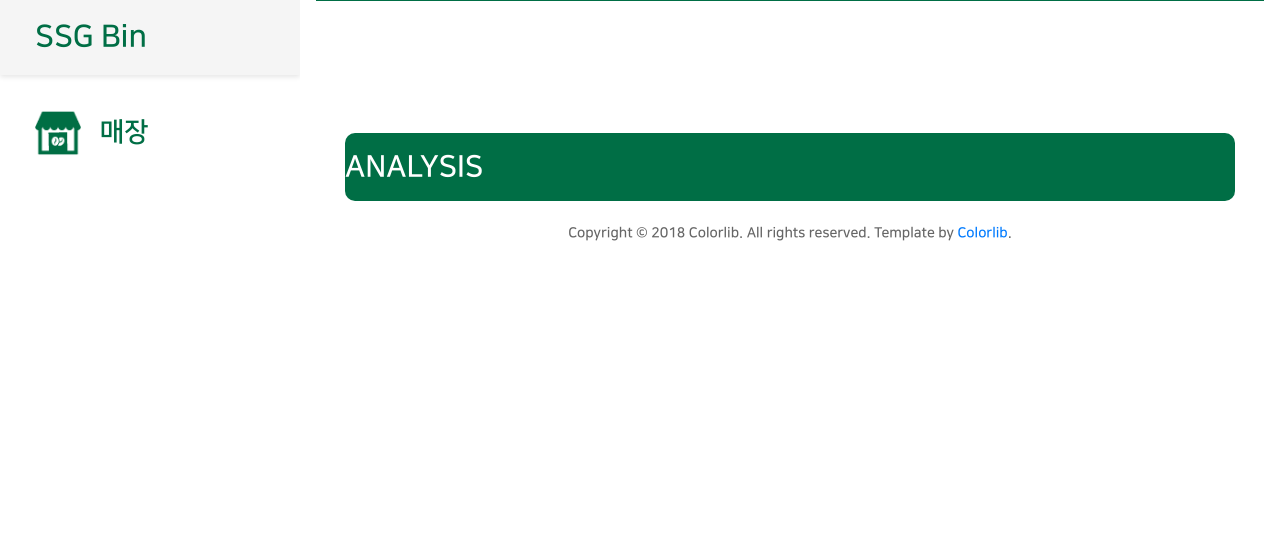
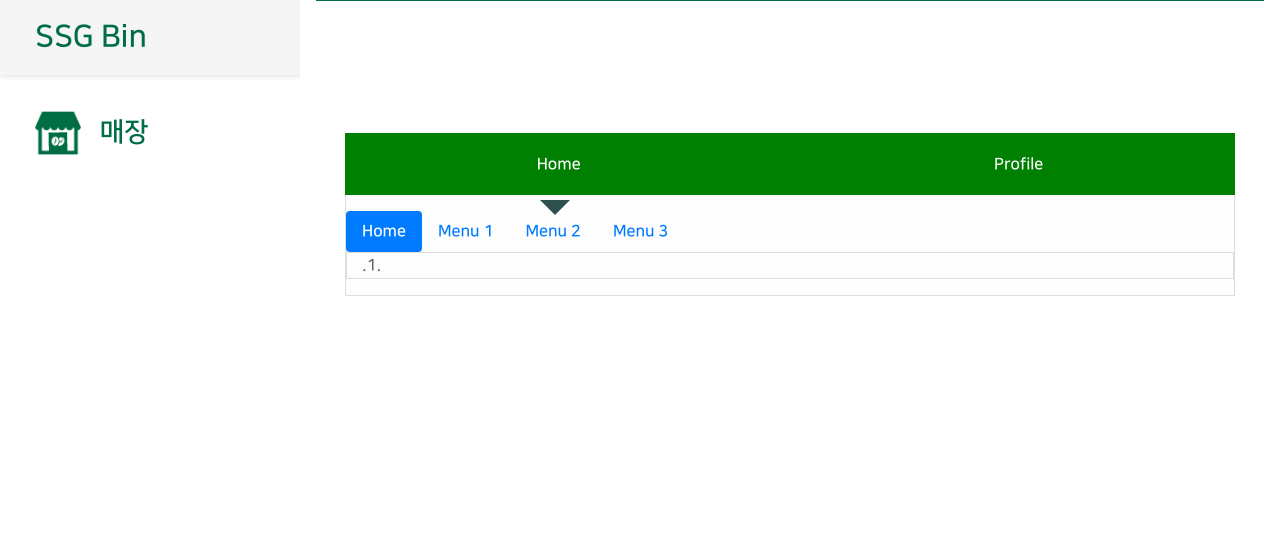
Before and after one commit to recycle-project/RecycleProject, a Java web app: template ssgBinPJT/src/main/webapp/WEB-INF/views/dashboard/analysis.jsp in a window 1280 px wide. Shown: the top 536 px of the page. Before the commit the page ends 241 px from the top, so only its background shows below. Run offline with Spring Boot 4, a stand-in JSP engine, Linux system fonts and the light colour scheme; the template is opened without the code that fills it, so the values that code supplies are empty; the project's own start-up code is not run, and a stand-in starts its controllers and pages.

Commit message:
taeseon commit

```diff
--- a/ssgBinPJT/src/main/webapp/WEB-INF/views/dashboard/analysis.jsp
+++ b/ssgBinPJT/src/main/webapp/WEB-INF/views/dashboard/analysis.jsp
@@ -6,7 +6,8 @@
 <head>
 <!-- Required meta tags-->
 <meta charset="UTF-8">
-    <meta name="viewport" content="width=device-width, initial-scale=1, shrink-to-fit=no">
+<meta name="viewport"
+	content="width=device-width, initial-scale=1, shrink-to-fit=no">
 <meta name="description" content="au theme template">
 <meta name="author" content="Hau Nguyen">
 <meta name="keywords" content="au theme template">
@@ -15,26 +16,47 @@
 <title>Dashboard</title>
 
 <!-- Fontfaces CSS-->
-    <link href="../resources/bootstrap/css/font-face.css" rel="stylesheet" media="all">
-    <link href="../resources/bootstrap/vendor/font-awesome-4.7/css/font-awesome.min.css" rel="stylesheet" media="all">
-    <link href="../resources/bootstrap/vendor/font-awesome-5/css/fontawesome-all.min.css" rel="stylesheet" media="all">
-    <link href="../resources/bootstrap/vendor/mdi-font/css/material-design-iconic-font.min.css" rel="stylesheet" media="all">
+<link href="../resources/bootstrap/css/font-face.css" rel="stylesheet"
+	media="all">
+<link
+	href="../resources/bootstrap/vendor/font-awesome-4.7/css/font-awesome.min.css"
+	rel="stylesheet" media="all">
+<link
+	href="../resources/bootstrap/vendor/font-awesome-5/css/fontawesome-all.min.css"
+	rel="stylesheet" media="all">
+<link
+	href="../resources/bootstrap/vendor/mdi-font/css/material-design-iconic-font.min.css"
+	rel="stylesheet" media="all">
 
 <!-- Bootstrap CSS-->
-    <link href="../resources/bootstrap/vendor/bootstrap-4.1/bootstrap.min.css" rel="stylesheet" media="all">
+<link
+	href="../resources/bootstrap/vendor/bootstrap-4.1/bootstrap.min.css"
+	rel="stylesheet" media="all">
 
 <!-- Vendor CSS-->
-    <link href="../resources/bootstrap/vendor/animsition/animsition.min.css" rel="stylesheet" media="all">
-    <link href="../resources/bootstrap/vendor/bootstrap-progressbar/bootstrap-progressbar-3.3.4.min.css" rel="stylesheet" media="all">
-    <link href="../resources/bootstrap/vendor/wow/animate.css" rel="stylesheet" media="all">
-    <link href="../resources/bootstrap/vendor/css-hamburgers/hamburgers.min.css" rel="stylesheet" media="all">
-    <link href="../resources/bootstrap/vendor/slick/slick.css" rel="stylesheet" media="all">
-    <link href="../resources/bootstrap/vendor/select2/select2.min.css" rel="stylesheet" media="all">
-    <link href="../resources/bootstrap/vendor/perfect-scrollbar/perfect-scrollbar.css" rel="stylesheet" media="all">
+<link href="../resources/bootstrap/vendor/animsition/animsition.min.css"
+	rel="stylesheet" media="all">
+<link
+	href="../resources/bootstrap/vendor/bootstrap-progressbar/bootstrap-progressbar-3.3.4.min.css"
+	rel="stylesheet" media="all">
+<link href="../resources/bootstrap/vendor/wow/animate.css"
+	rel="stylesheet" media="all">
+<link
+	href="../resources/bootstrap/vendor/css-hamburgers/hamburgers.min.css"
+	rel="stylesheet" media="all">
+<link href="../resources/bootstrap/vendor/slick/slick.css"
+	rel="stylesheet" media="all">
+<link href="../resources/bootstrap/vendor/select2/select2.min.css"
+	rel="stylesheet" media="all">
+<link
+	href="../resources/bootstrap/vendor/perfect-scrollbar/perfect-scrollbar.css"
+	rel="stylesheet" media="all">
 
 <!-- Main CSS-->
-    <link href="../resources/bootstrap/css/theme.css" rel="stylesheet" media="all">
+<link href="../resources/bootstrap/css/theme.css" rel="stylesheet"
+	media="all">
 <link href="../resources/css/dashboard.css" rel="stylesheet" media="all">
+<link href="../resources/css/detail.css" rel="stylesheet" media="all">
 
 </head>
 
@@ -46,24 +68,24 @@
 				<div class="container-fluid">
 					<div class="header-mobile-inner">
 						<button class="hamburger hamburger--slider" type="button">
-                            <span class="hamburger-box">
-                                <span class="hamburger-inner"></span>
+							<span class="hamburger-box"> <span class="hamburger-inner"></span>
 							</span>
 						</button>
 						<div class="navbar-brand">
-	                        <a class="logo" href="/ssgBin/dashboard/analysis">
-	                            <img src="../resources/bootstrap/images/logo_01.png"/>
+							<a class="logo" href="/ssgBin/dashboard/analysis"> <img
+								src="../resources/bootstrap/images/logo_01.png" />
 							</a>
 						</div>
 						<div class="account-wrap">
 							<div class="account-item clearfix js-item-menu">
 								<div class="content">
-	                                <a class="js-acc-btn" href="#">${user.employee_name} ${user.position } 님 </a>
+									<a class="js-acc-btn" href="#">${user.employee_name}
+										${user.position } 님 </a>
 								</div>
 								<div class="account-dropdown js-dropdown">
 									<div class="account-dropdown__footer">
-	                                    <a href="/ssgBin/user/logout">
-	                                        <i class="zmdi zmdi-power"></i>Logout</a>
+										<a href="/ssgBin/user/logout"> <i class="zmdi zmdi-power"></i>Logout
+										</a>
 									</div>
 								</div>
 							</div>
@@ -74,37 +96,28 @@
 			 <nav class="navbar-mobile">
 				<div class="container-fluid">
 					<ul class="navbar-mobile__list list-unstyled">
-                    	<li>
-                            <a href="/ssgBin/dashboard/analysis">ANALYSIS</a>
-                        </li>
-                        <li class="has-sub">
-                            <a class="js-arrow" href="#">STORE</a>
-                            <ul class="navbar-mobile-sub__list list-unstyled js-sub-list" id="navbar-mobile-list">
+						<li><a href="/ssgBin/dashboard/analysis">ANALYSIS</a></li>
+						<li class="has-sub"><a class="js-arrow" href="#">STORE</a>
+							<ul class="navbar-mobile-sub__list list-unstyled js-sub-list"
+								id="navbar-mobile-list">
 
-                            </ul>
-                        </li>
+							</ul></li>
 					</ul>
 				</div>
 			</nav>
-        </header>
-        <!-- END HEADER MOBILE-->
 		</header>
 		<!-- END HEADER MOBILE-->
 
 		<!-- MENU SIDEBAR-->
 		<aside class="menu-sidebar d-none d-lg-block">
 			<div class="logo">
-                <a href="/ssgBin/dashboard/main">
-                   	SSG Bin
-                </a>
+				<a href="/ssgBin/dashboard/main"> SSG Bin </a>
 			</div>
 			<div class="menu-sidebar__content js-scrollbar1">
 				<nav class="navbar-sidebar">
 					<ul class="list-unstyled navbar__list">
-                		<li class="sidebar-title">
-                			<img src="../resources/bootstrap/images/store-icon.png" />
-                			매장
-                		</li>
+						<li class="sidebar-title"><img
+							src="../resources/bootstrap/images/store-icon.png" /> 매장</li>
 					</ul>
 					<ul class="list-unstyled navbar__list" id="navbar-sidebar">
 
@@ -120,6 +133,8 @@
 			<!-- MAIN CONTENT-->
 			<div class="main-content">
 				<div class="section__content section__content--p30">
+
+					<!--
 					<div class="container-fluid">
 						<div class="row">
 							<div class="col-md-12">
@@ -129,10 +144,72 @@
 							</div>
 						</div>
 
+					 -->
+
+
+						<div class="container">
+							<div>
+								<div class="col-xs-12 ">
+									<nav>
+										<div class="nav nav-tabs nav-fill" id="nav-tab" role="tablist">
+											<a class="nav-item nav-link active" id="nav-home-tab"
+												data-toggle="tab" href="#nav-home" role="tab"
+												aria-controls="nav-home" aria-selected="true">Home</a> <a
+												class="nav-item nav-link" id="nav-profile-tab"
+												data-toggle="tab" href="#nav-profile" role="tab"
+												aria-controls="nav-profile" aria-selected="false">Profile</a>
+										</div>
+									</nav>
+									<div class="tab-content py-3 px-3 px-sm-0" id="nav-tabContent">
+										<div class="tab-pane fade show active" id="nav-home"
+											role="tabpanel" aria-labelledby="nav-home-tab">
+
+											<!-- 첫번째 내용 -->
+											<!-- Nav pills -->
+											<ul class="nav nav-pills">
+												<li class="nav-item"><a class="nav-link active"
+													data-toggle="pill" href="#home">Home</a></li>
+												<li class="nav-item"><a class="nav-link"
+													data-toggle="pill" href="#menu1">Menu 1</a></li>
+												<li class="nav-item"><a class="nav-link"
+													data-toggle="pill" href="#menu2">Menu 2</a></li>
+												<li class="nav-item"><a class="nav-link"
+													data-toggle="pill" href="#menu3">Menu 3</a></li>
+
+											</ul>
+
+											<!-- Tab panes -->
+											<div class="tab-content">
+												<div class="tab-pane container active" id="home">.1.</div>
+												<div class="tab-pane container fade" id="menu1">.2.</div>
+												<div class="tab-pane container fade" id="menu2">.3.</div>
+												<div class="tab-pane container fade" id="menu3">.4.</div>
+
+											</div>
+
+
+
+										</div>
+										<div class="tab-pane fade" id="nav-profile" role="tabpanel"
+											aria-labelledby="nav-profile-tab">
+											22
+										</div>
+									</div>
+								</div>
+							</div>
+						</div>
+					</div>
+				</div>
+
+
+
 				<div class="row">
 					<div class="col-md-12">
 						<div class="copyright">
-                                    <p>Copyright © 2018 Colorlib. All rights reserved. Template by <a href="https://colorlib.com">Colorlib</a>.</p>
+							<p>
+								Copyright © 2018 Colorlib. All rights reserved. Template by <a
+									href="https://colorlib.com">Colorlib</a>.
+							</p>
 						</div>
 					</div>
 				</div>
@@ -149,19 +226,26 @@
 	<script src="../resources/bootstrap/vendor/jquery-3.2.1.min.js"></script>
 	<!-- Bootstrap JS-->
 	<script src="../resources/bootstrap/vendor/bootstrap-4.1/popper.min.js"></script>
-    <script src="../resources/bootstrap/vendor/bootstrap-4.1/bootstrap.min.js"></script>
+	<script
+		src="../resources/bootstrap/vendor/bootstrap-4.1/bootstrap.min.js"></script>
 	<!-- Vendor JS       -->
 	<script src="../resources/bootstrap/vendor/slick/slick.min.js">
     </script>
 	<script src="../resources/bootstrap/vendor/wow/wow.min.js"></script>
-    <script src="../resources/bootstrap/vendor/animsition/animsition.min.js"></script>
-    <script src="../resources/bootstrap/vendor/bootstrap-progressbar/bootstrap-progressbar.min.js">
+	<script
+		src="../resources/bootstrap/vendor/animsition/animsition.min.js"></script>
+	<script
+		src="../resources/bootstrap/vendor/bootstrap-progressbar/bootstrap-progressbar.min.js">
     </script>
-    <script src="../resources/bootstrap/vendor/counter-up/jquery.waypoints.min.js"></script>
-    <script src="../resources/bootstrap/vendor/counter-up/jquery.counterup.min.js">
+	<script
+		src="../resources/bootstrap/vendor/counter-up/jquery.waypoints.min.js"></script>
+	<script
+		src="../resources/bootstrap/vendor/counter-up/jquery.counterup.min.js">
     </script>
-    <script src="../resources/bootstrap/vendor/circle-progress/circle-progress.min.js"></script>
-    <script src="../resources/bootstrap/vendor/perfect-scrollbar/perfect-scrollbar.js"></script>
+	<script
+		src="../resources/bootstrap/vendor/circle-progress/circle-progress.min.js"></script>
+	<script
+		src="../resources/bootstrap/vendor/perfect-scrollbar/perfect-scrollbar.js"></script>
 	<script src="../resources/bootstrap/vendor/chartjs/Chart.bundle.min.js"></script>
 	<script src="../resources/bootstrap/vendor/select2/select2.min.js">
     </script>
--- /dev/null
+++ b/ssgBinPJT/src/main/webapp/resources/css/detail.css
@@ -0,0 +1,46 @@
+
+nav > .nav.nav-tabs{
+
+  border: none;
+    color:#fff;
+    background:#272e38;
+    border-radius:0;
+
+}
+nav > div a.nav-item.nav-link,
+nav > div a.nav-item.nav-link.active
+{
+  border: none;
+    padding: 18px 25px;
+    color:#fff;
+    background:#008000;
+    border-radius:0;
+}
+
+nav > div a.nav-item.nav-link.active:after
+ {
+  content: "";
+  position: relative;
+  bottom: -60px;
+  left: -10%;
+  border: 15px solid transparent;
+  border-top-color: #2F4F4F;  <!-- 화살표색 -->
+}
+.tab-content{
+  background: #fdfdfd;
+    line-height: 25px;
+    border: 1px solid #ddd;
+    <!-- border-top:5px solid #4169E1;-->
+    <!-- border-bottom:5px solid #4169E1;-->
+    padding:30px 25px;
+}
+
+nav > div a.nav-item.nav-link:hover,
+nav > div a.nav-item.nav-link:focus
+{
+  border: none;
+    background: #006400; <!-- 클릭시색 -->
+    color:#fff;
+    border-radius:0;
+    transition:background 0.20s linear;
+}
```
Also changed, not shown: 6 other files. Lines whose indentation alone changed are shown as unchanged.
